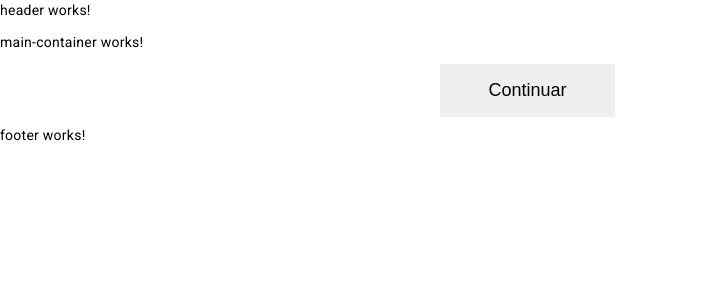
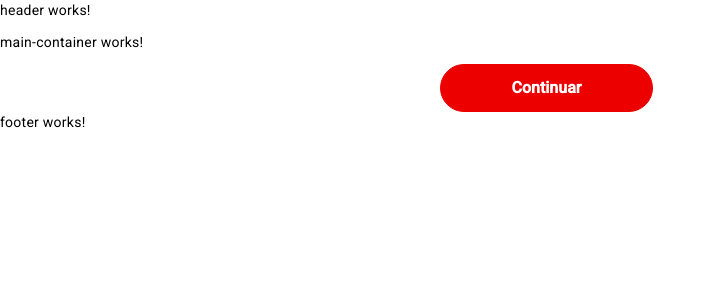
Before and after one commit to everis-dex/b2c-minifunnel-spa, an Angular app: page / in a window 1280 px wide. Shown: the top 300 px of the page, without its empty margins (0-716 px from the left). Built offline with nearby package versions, Linux system fonts and the light colour scheme.

Commit message:
minor changes

```diff
--- a/angular.json
+++ b/angular.json
@@ -44,8 +44,8 @@
                 },
                 {
                   "type": "anyComponentStyle",
-                  "maximumWarning": "2kb",
-                  "maximumError": "4kb"
+                  "maximumWarning": "6kb",
+                  "maximumError": "8kb"
                 }
               ],
               "outputHashing": "all"
--- a/src/app/components/main-container/main-container.component.html
+++ b/src/app/components/main-container/main-container.component.html
@@ -1,6 +1,6 @@
 <p>main-container works!</p>
 
 <div class="button-navigation-container">
-    <app-button buttonId="continuar-cups" buttonType="prmary" (buttonClicked)="nextClicked($event)" buttonText="Continuar">
+    <app-button buttonId="continuar-cups" buttonType="primary" (buttonClicked)="nextClicked($event)" buttonText="Continuar">
     </app-button>
 </div>
--- a/src/app/shared/button/button.component.scss
+++ b/src/app/shared/button/button.component.scss
@@ -1,24 +1,29 @@
 @import "../../../styles/variables.scss";
 
 button {
-  border: 1px var(--buttoncolor) solid;
-  padding: 15px 40px;
-  min-width: 175px;
-  min-height: 50px;
-  font-size: 18px;
-  font-weight: 500;
-  letter-spacing: 0;
-  line-height: 23px;
-  text-align: center;
-  margin-bottom: 8px;
+  display: flex;
+  height: 48px;
+  padding: 12px 40px;
+  flex-direction: column;
+  justify-content: center;
+  align-items: center;
+  gap: 8px;
+
+  border-radius: 80px;
+  background: var($totalred, #ED0000);
+  color: var($color-white, #FFF);
+
+  font-family: Roboto;
+  font-size: 1rem;
+  font-style: normal;
+  font-weight: 700;
+  line-height: 1.125rem;
 }
 
 .primary {
   border: 1px $buttoncolor solid;
   background-color: $buttoncolor;
   color: $color-white;
-  border-radius: 26.5px;
-  height: 53px;
   width: 213px;
   &:hover {
     background-color: $color-white;
@@ -28,10 +33,8 @@ button {
 
 .secundary {
   border: 1px solid $totalred;
-  border-radius: 26.5px;
   background-color: $color-white;
   color: $totalred;
-  height: 53px;
   width: 213px;
   &:hover {
     background-color: $buttoncolor;
@@ -39,38 +42,34 @@ button {
   }
 }
 
-
-:root {
-  --buttoncolor: #47922c;
-}
-
-.buttonRates {
-  border: 1px var(--buttoncolor) solid;
-  background-color: var(--buttoncolor);
-  color: $color-white;
-  border-radius: 26.5px;
-  height: 53px;
-  width: 213px;
-  margin-top: 3%;
-  margin-bottom: 3%;
-}
-
 @media (max-width: $medium) {
   button {
-    border-radius: 50px;
-    justify-content: space-around;
-    min-width: 124px;
-    min-height: 40px;
-    margin-top: 3%;
-    margin-bottom: 3%;
+    display: flex;
+    height: 48px;
+    padding: 12px 40px;
+    flex-direction: column;
+    justify-content: center;
+    align-items: center;
+    gap: 8px;
+    align-self: stretch;
+
+    border-radius: var(80px);
+    background: var($totalred, #ED0000);
+    color: var($color-white, #FFF);
+
+    font-family: Roboto;
+    font-size: 16px;
+    font-style: normal;
+    font-weight: 700;
+    line-height: 18px;
   }
 }
 
 @media (max-width: $small) {
- .back {
+ .primary {
     width: -moz-fit-content;
   }
-  .next {
+  .secundary {
     width: -moz-fit-content;
   }
 }
```
